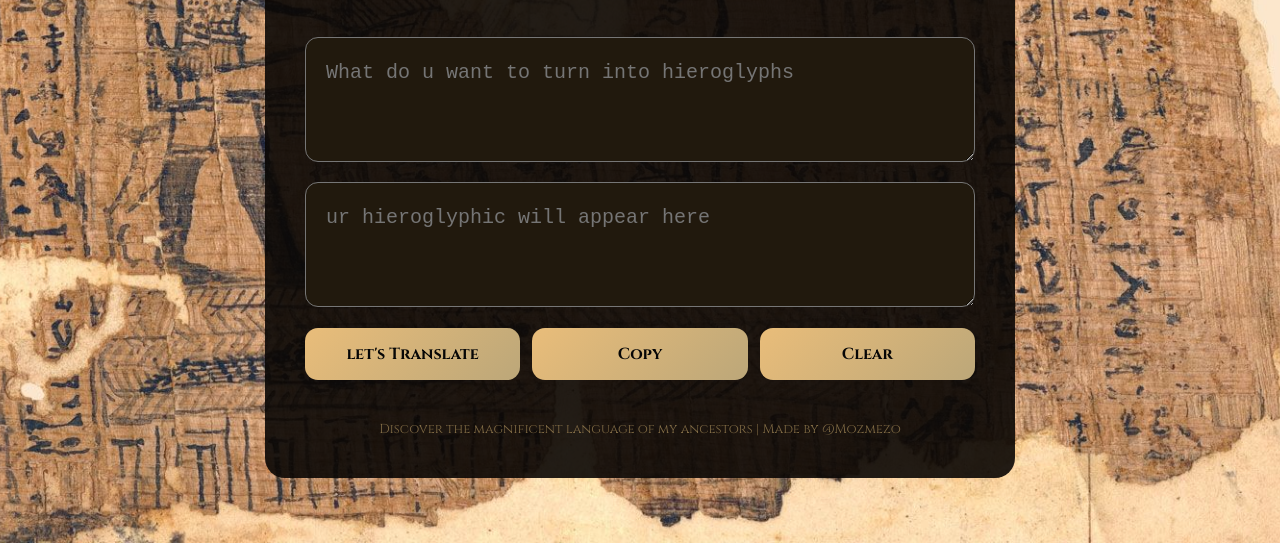
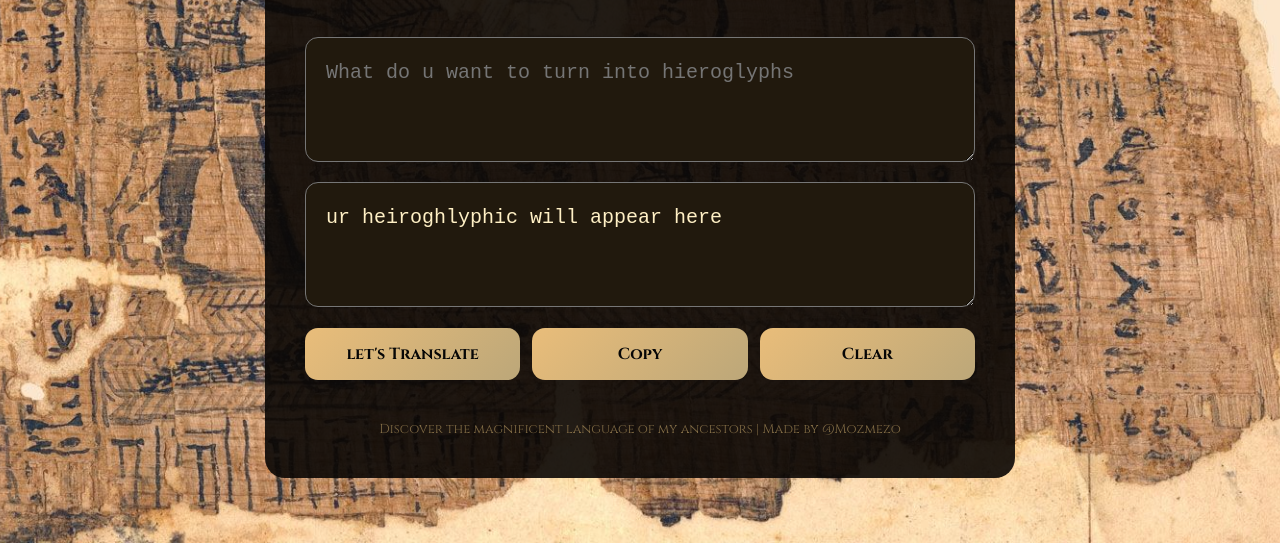
Before and after one commit to moataz1411/Hieroglyph-Translator, a plain HTML site: page index.html in a window 1280 px wide. Both pictures are taken after a click on the button "let's Translate". Shown: the part 257-800 px from the top of the page. Drawn offline with Linux system fonts and the light colour scheme.

Commit message:
Add character mapping and translation function for hieroglyphs

```diff
--- a/index.html
+++ b/index.html
@@ -109,6 +109,51 @@
             }
 
         </style>
+        <script>
+            const characters = {
+                A:"𓄿",
+                B:"𓃀",
+                C:"𓎡",
+                D:"𓂧",
+                E:"𓇋",
+                F:"𓆑",
+                G:"𓎼",
+                H:"𓉔",
+                I:"𓇋",
+                J:"𓆓",
+                K:"𓎡",
+                L:"𓃭",
+                M:"𓅓",
+                N:"𓈖",
+                O:"𓅱",
+                P:"𓊪",
+                Q:"𓈎",
+                R:"𓂋",
+                S:"𓋴",
+                T:"𓏏",
+                U:"𓅱",
+                V:"𓆑",
+                W:"𓅱",
+                X:"𓐍",
+                Y:"𓇌",
+                Z:"𓊃"
+            };
+            function translateText(){
+                const text=document.getElementById("input").value.toUpperCase();
+                let hieroghlyphic="";
+                for(let char of text){
+                    if(char===""){
+                        hieroghlyphic+="";
+                    }else if(char==="\n"){
+                        hieroghlypic+="\n";
+                    }else if(characcters[char])
+                    {hieroghlyphic+=characters[char];}
+                    else{hieroghlyphic+=char;}
+                }
+                document.getElementById("output").textContent= hieroghlyphic || "ur heiroghlyphic will appear here";
+            }
+
+        </script>
 
     </body>
     </html>
```
